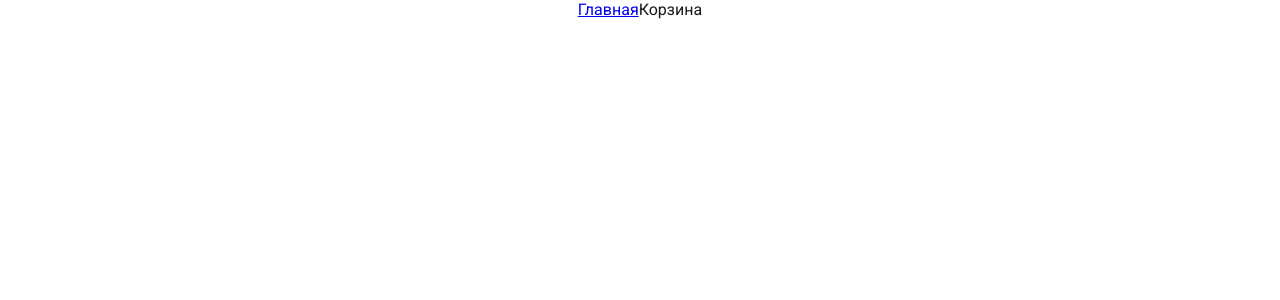
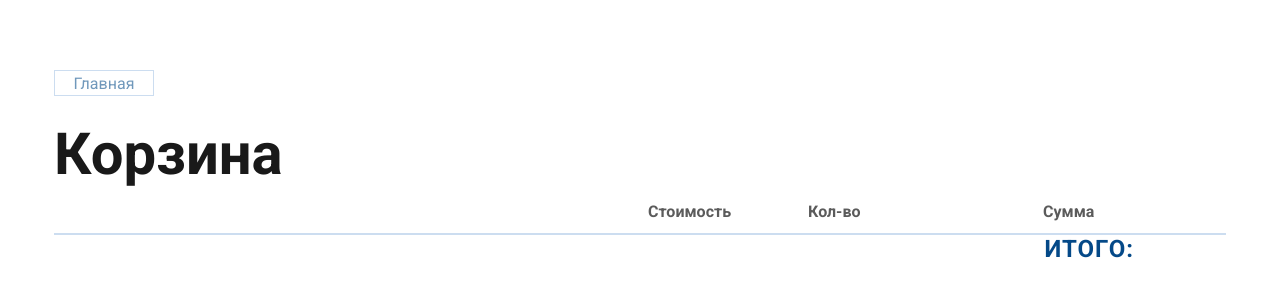
Before and after one commit to ruslan-astratov/water-ordering-app, a React (Create React App) app: page /basket in a window 1280 px wide. Shown: the top 300 px of the page. Built offline with nearby package versions, Linux system fonts and the light colour scheme.

Commit message:
начал верстать корзину

```diff
--- a/src/index.scss
+++ b/src/index.scss
@@ -34,6 +34,10 @@ body {
   margin-left: auto;
   margin-right: auto;
   text-align: left;
+}
+
+.basket-page {
+  padding-top: 70px;
 }
 
 .d-flex {
--- a/src/pages/Basket/Basket.module.scss
+++ b/src/pages/Basket/Basket.module.scss
@@ -0,0 +1,59 @@
+.link_to_catalog {
+  display: flex;
+  justify-content: center;
+  align-items: center;
+  width: 100px;
+  height: 26px;
+  border: 1px solid #ccddf0;
+  color: rgba(4, 73, 136, 0.57);
+  text-decoration: none;
+  margin-bottom: 30px;
+}
+
+.orders_list {
+  font-weight: 700;
+  font-size: 16px;
+  line-height: 19px;
+
+  color: #5b5b5b;
+}
+
+.orders_list_header {
+  border-bottom: 2px solid #ccddf0;
+  display: flex;
+  padding-bottom: 12px;
+}
+
+.orders_list_items {
+}
+
+.orders_list_item {
+  display: flex;
+}
+
+.orders_list_item_desc {
+  width: 594px;
+}
+
+.orders_list_item_price {
+  width: 160px;
+}
+
+.orders_list_item_count {
+  width: 235px;
+}
+
+.orders_list_item_total_sum {
+}
+
+.orders_total_sum_wrapper {
+  width: 1080px;
+  font-weight: 700;
+  font-size: 24px;
+  line-height: 28px;
+  text-align: center;
+  letter-spacing: 1px;
+  text-transform: uppercase;
+  color: #044988;
+  text-align: right;
+}
--- a/src/pages/Basket/Basket.tsx
+++ b/src/pages/Basket/Basket.tsx
@@ -7,24 +7,50 @@ import {
   selectStatus,
   selectSliderItems,
   reset,
+  selectBasket,
   fetchSliderItems,
   setSelectedSliderItem,
 } from "../../app/store/counterSlice";
 
+import "../../index.scss";
 import styles from "./Basket.module.scss";
 
 function Basket() {
-  const count = useAppSelector(selectCount);
-  const status = useAppSelector(selectStatus);
-  const images = useAppSelector(selectSliderItems);
+  // const count = useAppSelector(selectCount);
+  // const status = useAppSelector(selectStatus);
+  // const images = useAppSelector(selectSliderItems);
+  const basket = useAppSelector(selectBasket);
 
   return (
-    <div>
-      <Link to="/water-ordering-app">Главная</Link>
-      Корзина
+    <div className="container basket-page">
+      <Link className={styles.link_to_catalog} to="/water-ordering-app">
+        Главная
+      </Link>
+      <h1 className="page_heading">Корзина</h1>
       <br></br>
       <div className={styles.orders_list}>
-        <div className={styles.orders_list_header}></div>
+        <div className={styles.orders_list_header}>
+          <div className={styles.orders_list_item_desc}></div>
+          <div className={styles.orders_list_item_price}>Стоимость</div>
+          <div className={styles.orders_list_item_count}>Кол-во</div>
+          <div className={styles.orders_list_item_total_sum}>Сумма</div>
+        </div>
+        <div className={styles.orders_list_items}>
+          {!!basket?.length &&
+            basket.map((order) => {
+              return (
+                <div className={styles.orders_list_item} key={order.id}>
+                  <div className={styles.orders_list_item_desc}></div>
+                  <div className={styles.orders_list_item_price}></div>
+                  <div className={styles.orders_list_item_count}></div>
+                  <div className={styles.orders_list_item_total_sum}></div>
+                  <div></div>
+                </div>
+              );
+            })}
+        </div>
+
+        <div className={styles.orders_total_sum_wrapper}>итого: </div>
       </div>
     </div>
   );
--- a/src/pages/Catalog/Catalog.tsx
+++ b/src/pages/Catalog/Catalog.tsx
@@ -107,7 +107,7 @@ function Catalog() {
       dispatch(setAddToBasket(newBasketWithAddedOrder));
     }
 
-    // navigate("/basket");
+    navigate("/basket");
   };
 
   if (status === "loading") return <Loader />;
```
